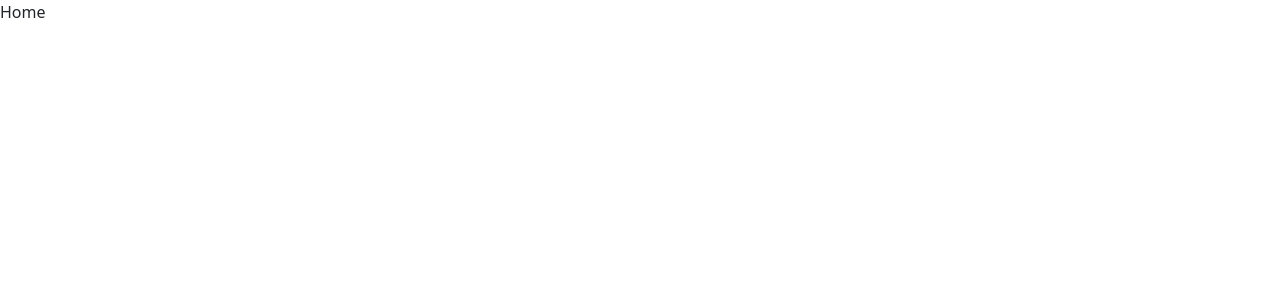
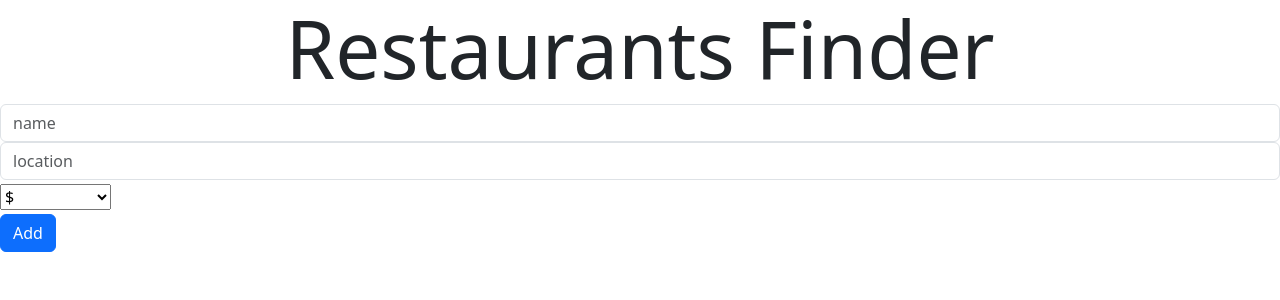
Before and after one commit to lasha-codes/postgres-yelp, a React (Create React App) app in the folder client/: page / in a window 1280 px wide. Shown: the top 300 px of the page. Built offline with nearby package versions, Linux system fonts and the light colour scheme.

Commit message:
work done on Add restaurants UI

```diff
--- a/client/src/App.jsx
+++ b/client/src/App.jsx
@@ -5,6 +5,7 @@
 
 const App = () => {
   return (
+    <div>
       <Router>
         <Routes>
           <Route path='/' element={<Home />} />
@@ -12,6 +13,7 @@
           <Route path='/restaurants/:id' element={<RestaurantDetailPage />} />
         </Routes>
       </Router>
+    </div>
   )
 }
 
--- /dev/null
+++ b/client/src/components/AddRestaurant.jsx
@@ -0,0 +1,33 @@
+const AddRestaurant = () => {
+  return (
+    <div className='mb-4'>
+      <form>
+        <div className='form-row'>
+          <div className='col'>
+            <input type='text' className='form-control' placeholder='name' />
+          </div>
+          <div className='col'>
+            <input
+              type='text'
+              className='form-control'
+              placeholder='location'
+            />
+          </div>
+          <div className='col'>
+            <select className='custom-select my-1 mr-sm-2'>
+              <option disabled>Price Range</option>
+              <option value='1'>$</option>
+              <option value='2'>$$</option>
+              <option value='3'>$$$</option>
+              <option value='4'>$$$$</option>
+              <option value='5'>$$$$$</option>
+            </select>
+          </div>
+          <button className='btn btn-primary'>Add</button>
+        </div>
+      </form>
+    </div>
+  )
+}
+
+export default AddRestaurant
--- /dev/null
+++ b/client/src/components/Header.jsx
@@ -0,0 +1,11 @@
+const Header = () => {
+  return (
+    <div>
+      <h1 className='font-weight-light display-1 text-center'>
+        Restaurants Finder
+      </h1>
+    </div>
+  )
+}
+
+export default Header
--- a/client/src/routes/Home.jsx
+++ b/client/src/routes/Home.jsx
@@ -1,5 +1,13 @@
+import AddRestaurant from '../components/AddRestaurant'
+import Header from '../components/Header'
+
 const Home = () => {
-  return <div>Home</div>
+  return (
+    <div>
+      <Header />
+      <AddRestaurant />
+    </div>
+  )
 }
 
 export default Home
```
Also changed, not shown: client/src/components/RestaurantList.jsx (added). Lines whose indentation alone changed are shown as unchanged.
